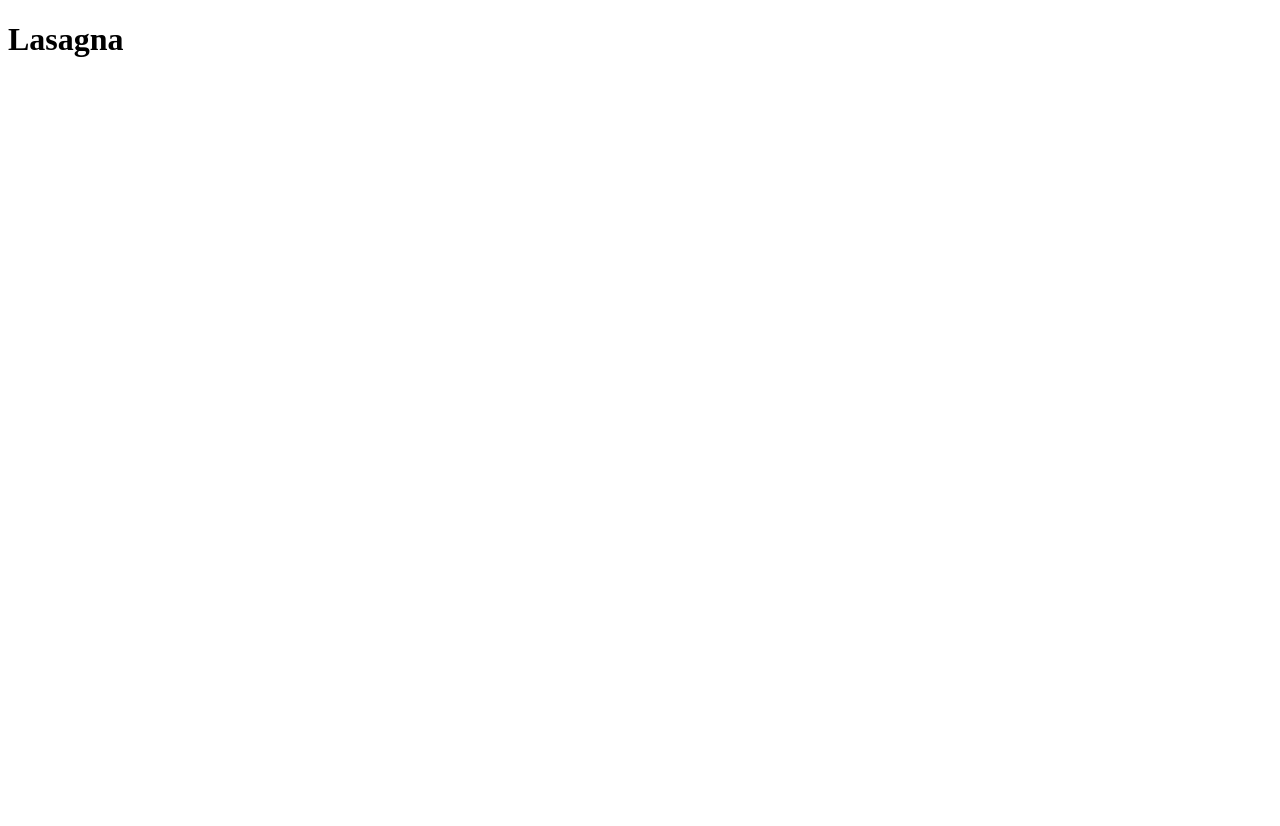
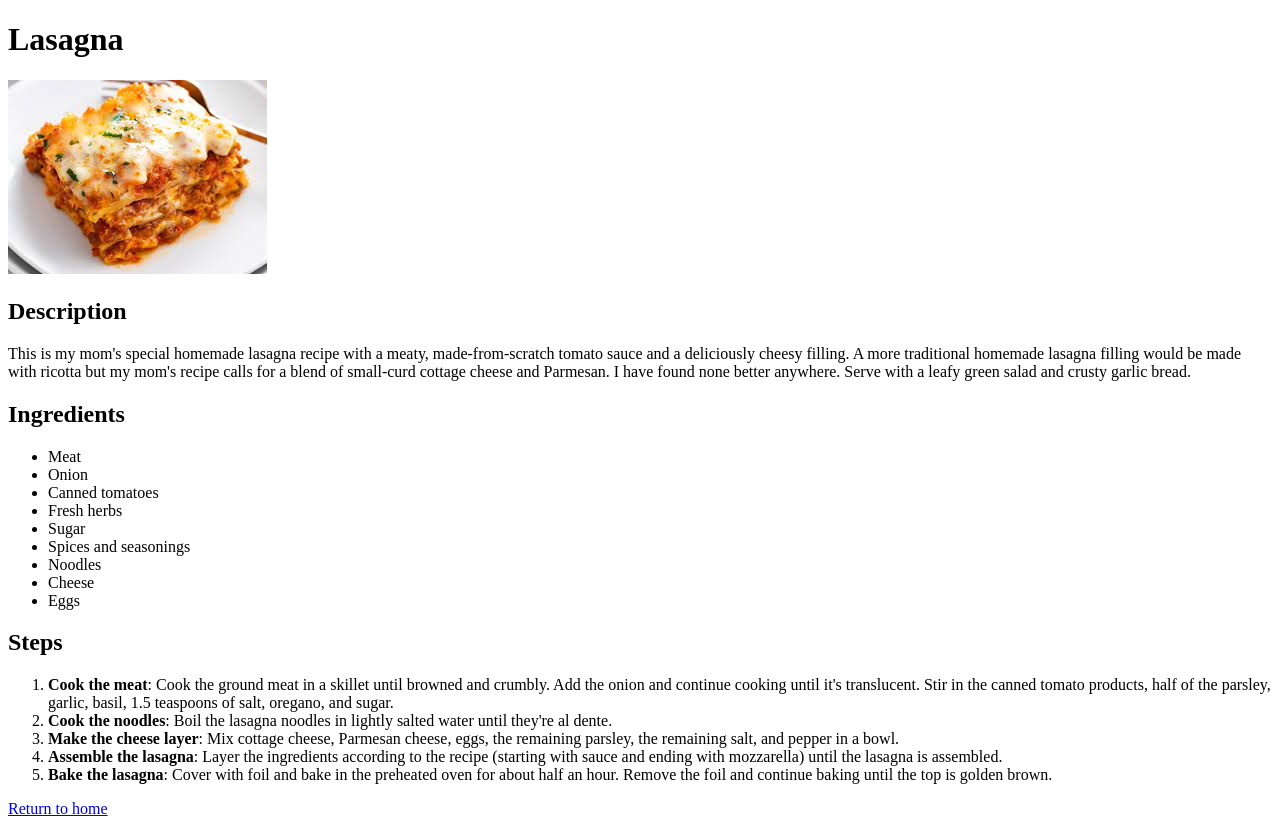
Before and after one commit to rzv3/odin-recipes, a plain HTML site: page recipes/lasagna.html in a window 1280 px wide. Before the commit the page ends 800 px from the top, so only its background shows below. Drawn offline with Linux system fonts and the light colour scheme.

Commit message:
Add the photo,description,ingredients and steps of lasagna.html

```diff
--- a/recipes/lasagna.html
+++ b/recipes/lasagna.html
@@ -6,5 +6,30 @@
     </head>
     <body>
         <h1>Lasagna</h1>
+        <img src="../images/lasagna.jpg" alt="lasagna">
+        <h2>Description</h2>
+        <p>This is my mom's special homemade lasagna recipe with a meaty, made-from-scratch tomato sauce and a deliciously cheesy filling. A more traditional homemade lasagna filling would be made with ricotta but my mom's recipe calls for a blend of small-curd cottage cheese and Parmesan. I have found none better anywhere. Serve with a leafy green salad and crusty garlic bread.</p>
+        <h2>Ingredients</h2>
+        <ul>
+            <li>Meat</li>
+            <li>Onion</li>
+            <li>Canned tomatoes</li>
+            <li>Fresh herbs</li>
+            <li>Sugar</li>
+            <li>Spices and seasonings</li>
+            <li>Noodles</li>
+            <li>Cheese</li>
+            <li>Eggs</li>
+        </ul>
+        <h2>Steps</h2>
+        <ol>
+            <li><strong>Cook the meat</strong>: Cook the ground meat in a skillet until browned and crumbly. Add the onion and continue cooking until it's translucent. Stir in the canned tomato products, half of the parsley, garlic, basil, 1.5 teaspoons of salt, oregano, and sugar.</li>
+            <li><strong>Cook the noodles</strong>: Boil the lasagna noodles in lightly salted water until they're al dente.</li>
+            <li><strong>Make the cheese layer</strong>: Mix cottage cheese, Parmesan cheese, eggs, the remaining parsley, the remaining salt, and pepper in a bowl.</li>
+            <li><strong>Assemble the lasagna</strong>: Layer the ingredients according to the recipe (starting with sauce and ending with mozzarella) until the lasagna is assembled.</li>
+            <li><strong>Bake the lasagna</strong>: Cover with foil and bake in the preheated oven for about half an hour. Remove the foil and continue baking until the top is golden brown.</li>
+
+        </ol>
+        <a href="../index.html">Return to home</a>
     </body>
 </html>
```
Also changed, not shown: index.html (added, +16 -0 lines), images/276304lava-cakeKim-e03d3bc55516400e8d05b8d84b524b73.webp (added), images/lasagna.jpg (added), images/lava-cake.jpg (added), images/soup.jpg (added), 1 other file.
